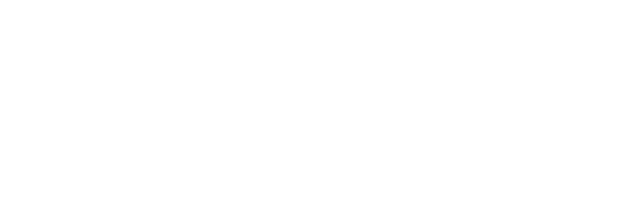
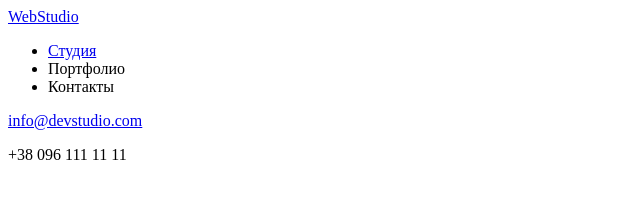
Before and after one commit to vitaliynykonenko/goit-markup-hw-01, a plain HTML site: page index.html in a window 1280 px wide. Shown: the whole page, without its empty margins (0-640 px from the left). Drawn offline with Linux system fonts and the light colour scheme.

Commit message:
Створює шапку сайту

```diff
--- a/css/styles.css
+++ b/css/styles.css
@@ -1,4 +1,4 @@
 body {
-  background-color: white;
-  color: black;
+  background-color: teal;
+  color: #ffff;
 }
--- a/index.html
+++ b/index.html
@@ -4,9 +4,36 @@
     <meta charset="UTF-8">
     <meta http-equiv="X-UA-Compatible" content="IE=edge">
     <meta name="viewport" content="width=device-width, initial-scale=1.0">
-    <title>Document</title>
+    <title>Студия</title>
 </head>
+<!---Шапка сайту-->
+<header>
+    <nav>
+    <a href="/" >WebStudio</a>
+
+    <ul>
+        <li> <a href="/Студия">Студия</a> </li>
+        <li> Портфолио </li>
+        <li> Контакты </li>
+    </ul>
+    </nav>
+    <p>
+        <a href="malto:info@devstudio.com">info@devstudio.com</a>
+    </p>
+    <p>+38 096 111 11 11</p>
+
+</header>
+<!--Герой-->
+<main>
+
+
+</main>
+
 <body>
 
 </body>
+
+<footer>
+
+</footer>
 </html>
```
Also changed, not shown: prettier.json (added, +12 -0 lines).
